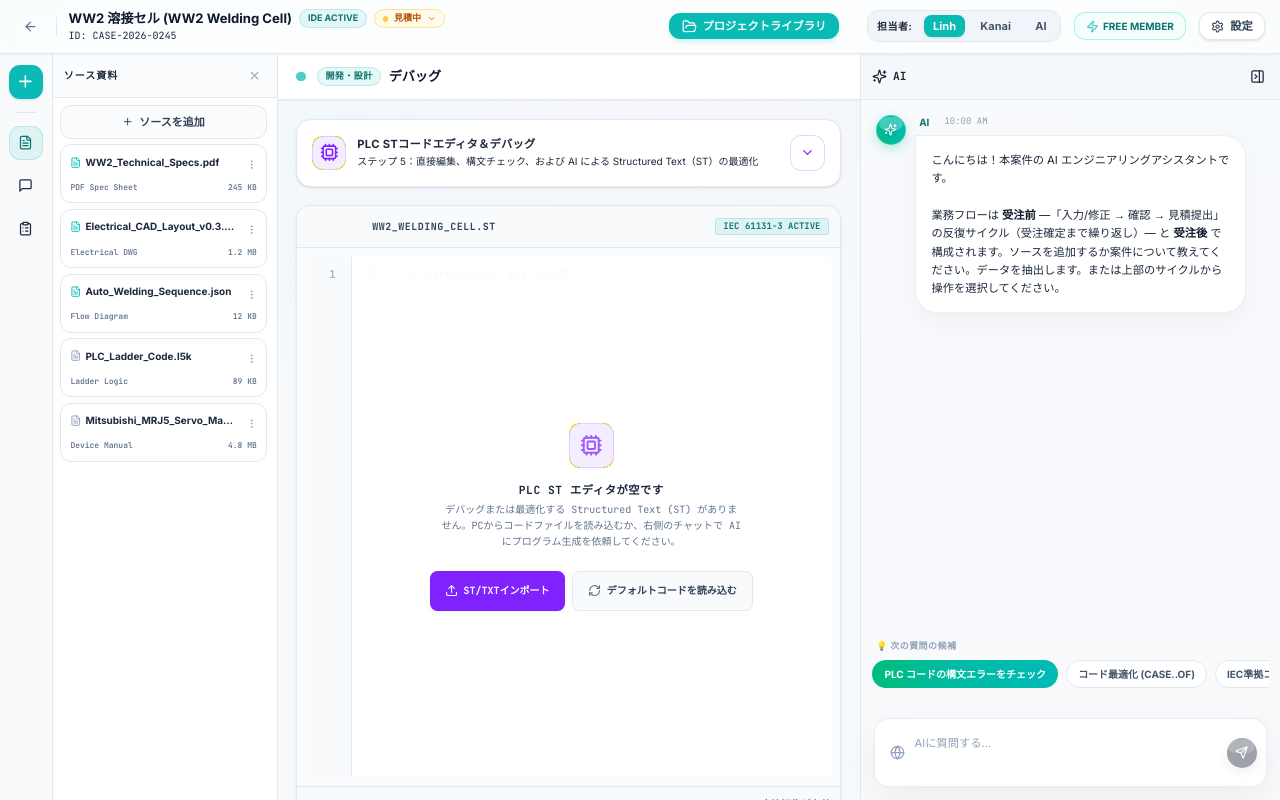
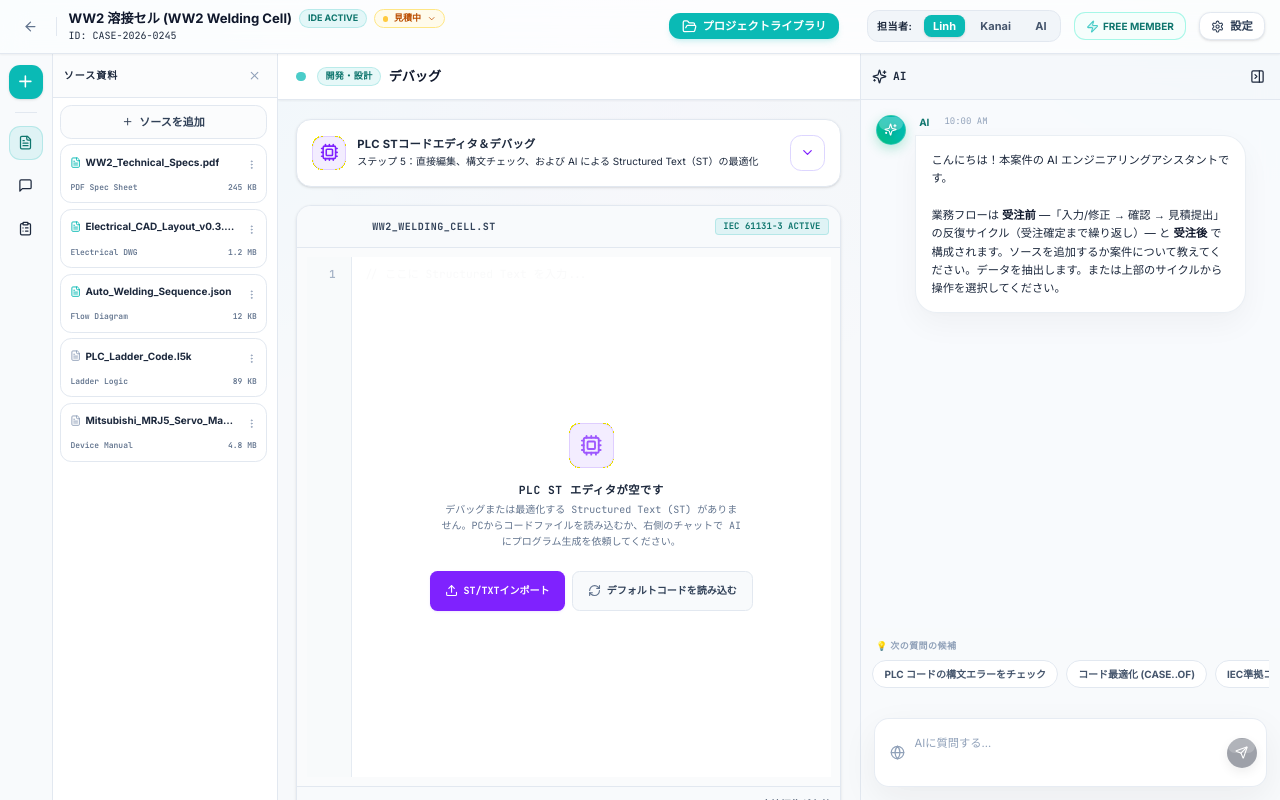
Before and after one commit to PhamTanLam/ai-plf-mockups, a React (Vite) app: page /#/workspace/CASE-2026-0245 in a window 1280 px wide. Built offline with nearby package versions, Linux system fonts and the light colour scheme.

Commit message:
style: style all suggestion pills identically and remove gradient highlight

```diff
--- a/src/pages/NotebookWorkspace.tsx
+++ b/src/pages/NotebookWorkspace.tsx
@@ -3088,22 +3088,15 @@ export default function NotebookWorkspace() {
                 <div className="flex gap-2 overflow-x-auto pb-1.5 scrollbar-none snap-x shrink-0">
                   {activeSuggestions
                     .filter((prompt) => !askedQuestions.includes(prompt))
-                    .map((prompt, idx) => {
-                      const isHighlighted = idx === 0;
-                      return (
+                    .map((prompt, idx) => (
                       <button
                         key={idx}
                         onClick={() => handleSuggestionClick(prompt)}
-                          className={`snap-start px-3 py-1.5 text-[10px] font-bold rounded-full transition-all duration-250 flex items-center gap-1.5 cursor-pointer shrink-0 shadow-3xs hover:shadow-xs active:scale-95 whitespace-nowrap ${
-                            isHighlighted
-                              ? 'bg-gradient-to-r from-emerald-500 via-teal-500 to-brand-500 text-white border border-emerald-500/20 hover:opacity-95'
-                              : 'bg-white text-slate-600 hover:text-brand-600 border border-slate-200 hover:border-brand-500/20 hover:bg-brand-50/20'
-                          }`}
+                        className="snap-start px-3 py-1.5 text-[10px] font-bold rounded-full transition-all duration-250 flex items-center gap-1.5 cursor-pointer shrink-0 shadow-3xs hover:shadow-xs active:scale-95 whitespace-nowrap bg-white text-slate-600 hover:text-brand-600 border border-slate-200 hover:border-brand-500/20 hover:bg-brand-50/20"
                       >
                         <span>{tc(prompt)}</span>
                       </button>
-                      );
-                    })}
+                    ))}
                 </div>
               </div>
 
```
Lines whose indentation alone changed are shown as unchanged.
